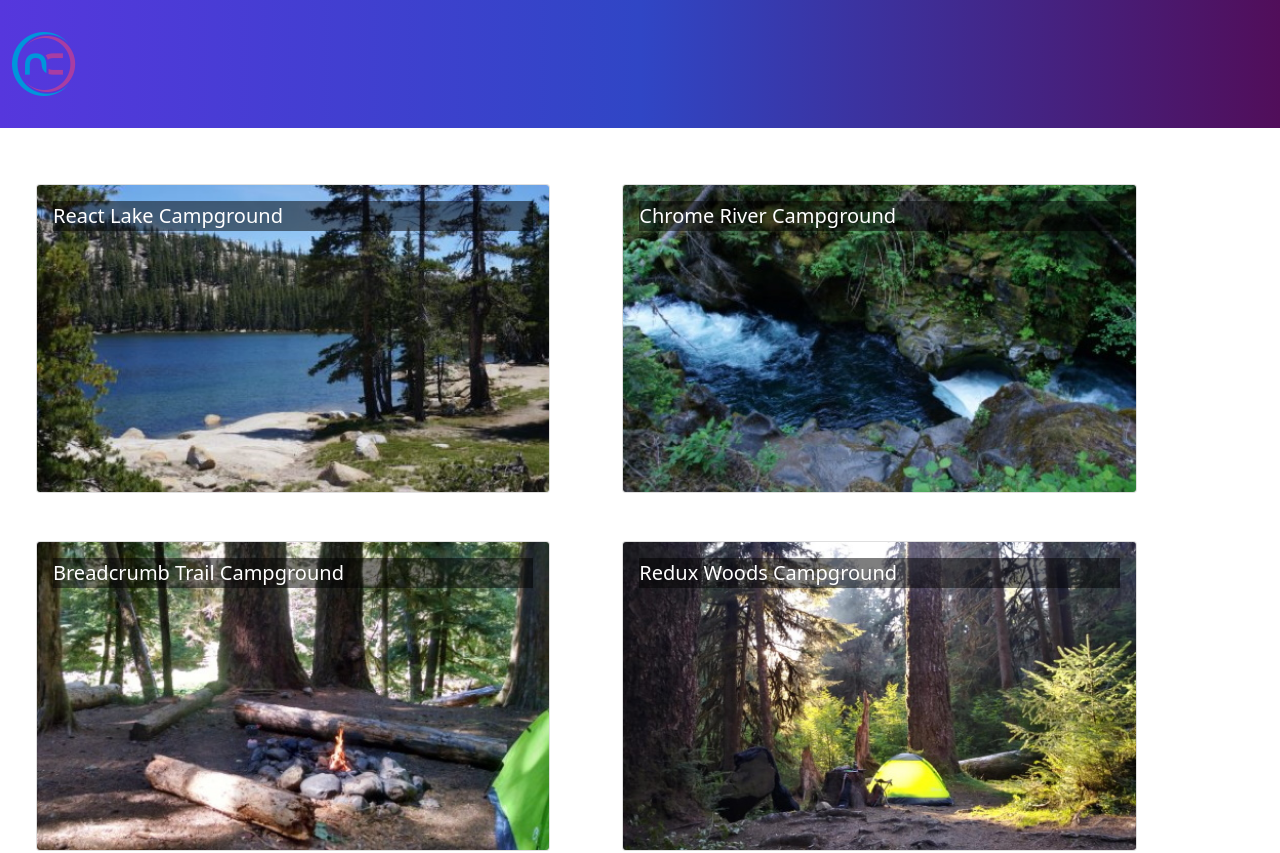
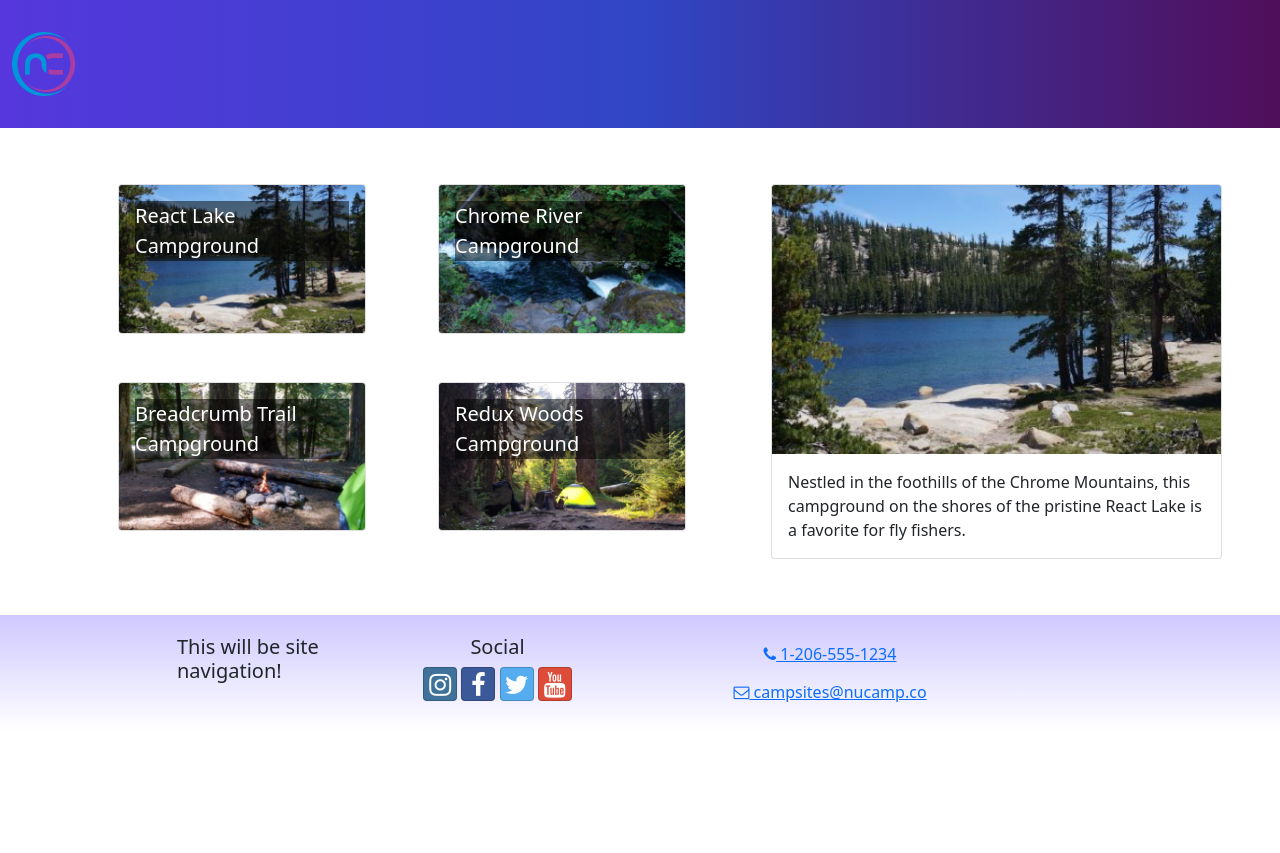
Before and after one commit to jnaranj21/nucampsite-react, a React (Create React App) app: page / in a window 1280 px wide. Shown: the top 853 px of the page. After the commit the page ends 800 px from the top, so only its background shows below. Built offline with nearby package versions, Linux system fonts and the light colour scheme.

Commit message:
adding useState hook

```diff
--- a/src/App.js
+++ b/src/App.js
@@ -1,4 +1,4 @@
-import CampsitesList from "./features/campsites/CampsitesList";
+import CampsitesDirectoryPage from "./pages/CampsitesDirectoryPage";
 import React from "react";
 import Header from "./components/Header";
 import Footer from "./components/Footer";
@@ -8,7 +8,7 @@
   return (
     <div className="App">
       <Header />
-      <CampsitesList />
+      <CampsitesDirectoryPage />
       <Footer />
     </div>
   );
--- /dev/null
+++ b/src/features/campsites/CampsiteDetail.js
@@ -0,0 +1,18 @@
+import { Card, CardImg, CardText, CardBody, Col } from 'reactstrap';
+
+const CampsiteDetail = ({ campsite }) => {
+    const { image, name, description } = campsite;
+
+    return (
+        <Col md='12' className='m-4'>
+            <Card>
+                <CardImg top src={image} alt={name} />
+                <CardBody>
+                    <CardText>{description}</CardText>
+                </CardBody>
+            </Card>
+        </Col>
+    )
+};
+
+export default CampsiteDetail;
--- a/src/features/campsites/CampsitesList.js
+++ b/src/features/campsites/CampsitesList.js
@@ -1,14 +1,19 @@
-import { CAMPSITES } from "../../app/shared/CAMPSITES";
 import { Col, Row } from "reactstrap";
 import CampsiteCard from "./CampsiteCard";
+import { selectAllCampsites } from './campsitesSlice';
 
-const CampsitesList = () => {
+const CampsitesList = ({ setCampsiteId }) => {
+  const campsites = selectAllCampsites();
   return (
     <Row className="ms-auto">
-      {CAMPSITES.map((campsite) => {
+      {campsites.map((campsite) => {
         console.log(campsite);
         return (
-          <Col md="5" className="m-4" key={campsite.id}>
+          <Col
+            md="5"
+            className="m-4"
+            key={campsite.id}
+            onClick={() => setCampsiteId(campsite.id)}>
             <CampsiteCard campsite={campsite} />
           </Col>
         );
--- /dev/null
+++ b/src/features/campsites/campsitesSlice.js
@@ -0,0 +1,12 @@
+import { CAMPSITES } from '../../app/shared/CAMPSITES';
+
+export const selectAllCampsites = () => {
+    return CAMPSITES;
+};
+
+export const selectCampsiteById = (id) => {
+    return CAMPSITES.find((campsite) => campsite.id === id)
+};
+/*export const selectRandomCampsite = () => {
+    return CAMPSITES[Math.floor(CAMPSITES.length * Math.random())];
+}*/
--- /dev/null
+++ b/src/pages/CampsitesDirectoryPage.js
@@ -0,0 +1,26 @@
+import { useState } from 'react';
+import { Container, Row, Col } from "reactstrap";
+import CampsiteDetail from '../features/campsites/CampsiteDetail';
+import CampsitesList from "../features/campsites/CampsitesList";
+import { selectCampsiteById } from "../features/campsites/campsitesSlice";
+import React from "react";
+
+const CampsitesDirectoryPage = () => {
+    const [campsiteId, setCampsiteId] = useState(0);
+    const selectedCampsite = selectCampsiteById(campsiteId);
+
+    return (
+        <Container>
+            <Row>
+                <Col sm='5' md='7'>
+                    <CampsitesList setCampsiteId={setCampsiteId} />
+                </Col>
+                <Col sm='7' md='5'>
+                    <CampsiteDetail campsite={selectedCampsite} />
+                </Col>
+            </Row>
+        </Container>
+    )
+}
+
+export default CampsitesDirectoryPage;
```
